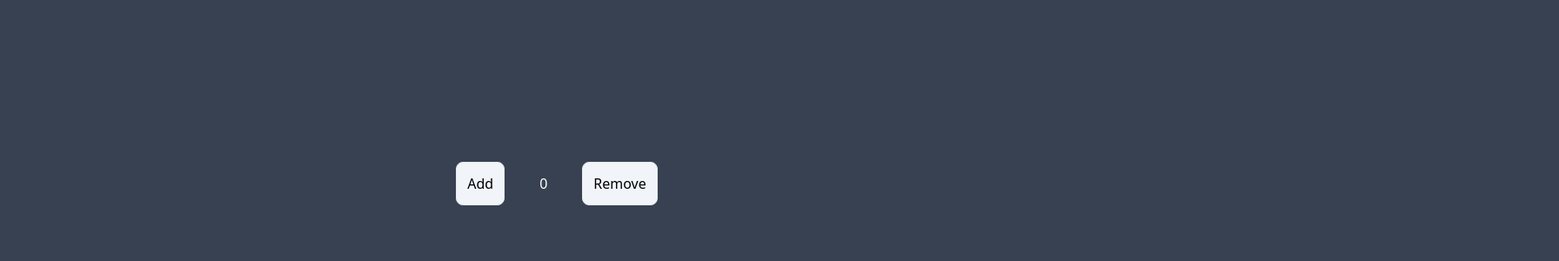
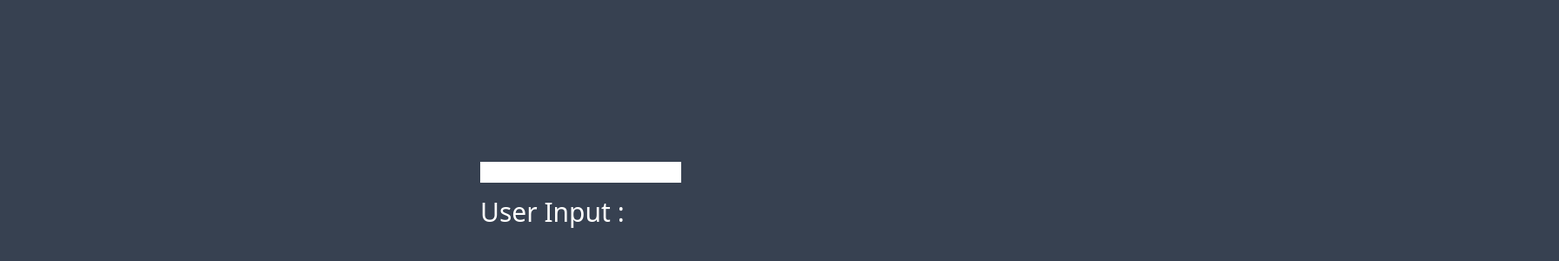
Before and after one commit to gopallchoudhary/React-30-days, a React (Vite) app: page / in a window 1280 px wide. Shown: the part 110-410 px from the top of the page at 87% size, 1792 px wide, since content can reach past the window. Built offline with nearby package versions, Linux system fonts and the light colour scheme.

Commit message:
added day-3

```diff
--- /dev/null
+++ b/src/Three.jsx
@@ -0,0 +1,20 @@
+import React, { useState } from "react";
+import "./App.css";
+
+function Three() {
+  const [input, setInput] = useState("");
+  return (
+    <>
+      <div className="w-full  mt-[20%] ml-[40%] p-10">
+        <input
+          type="text"
+          value={input}
+          onChange={(e) => setInput(e.target.value)}
+        />
+        <p className="mt-4 text-white text-3xl">User Input : {input}</p>
+      </div>
+    </>
+  );
+}
+
+export default Three;
--- a/src/main.jsx
+++ b/src/main.jsx
@@ -1,15 +1,16 @@
 import { StrictMode } from "react";
 import { createRoot } from "react-dom/client";
+import "./index.css";
 import App from "./App.jsx";
 import One from "./One.jsx";
 import Two from "./Two.jsx";
-
-import "./index.css";
+import Three from "./Three.jsx";
 
 createRoot(document.getElementById("root")).render(
   <StrictMode>
     {/* <App /> */}
     {/* <One /> */}
-    <Two/>
+    {/* <Two/> */}
+    <Three/>
   </StrictMode>
 );
```
